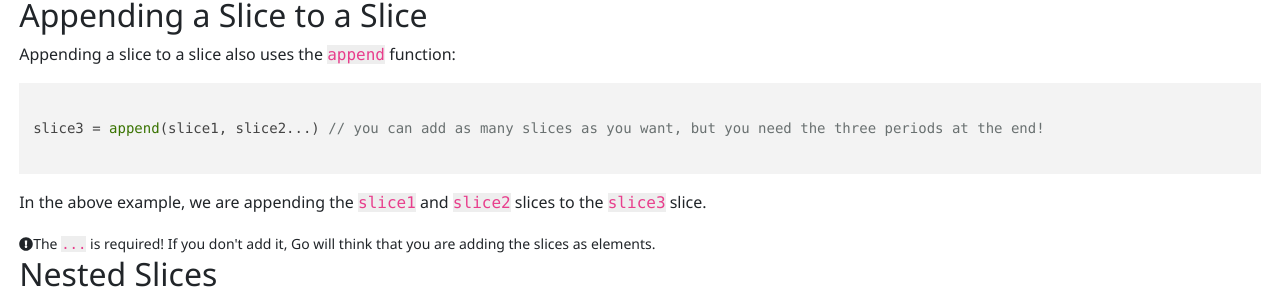
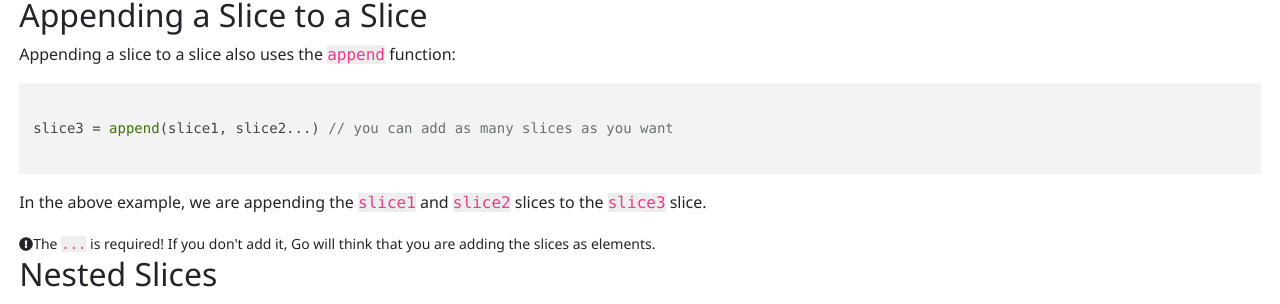
Before and after one commit to learnmonkey/learnmonkey.github.io, a Jekyll site: the page built from programming/golang/slices.html, in a window 1280 px wide. Shown: the part 598-902 px from the top of the page. Built offline with Jekyll 4.4.1, drawn with Linux system fonts in a browser that asks for light colours; nearby versions of some CDN libraries.

Commit message:
tiny tiny tiny tiny tiny edit

```diff
--- a/programming/golang/slices.html
+++ b/programming/golang/slices.html
@@ -39,7 +39,7 @@ slice_name = append(slice_name, element1, element2, ...)
     <h2>Appending a Slice to a Slice</h2>
     <p>Appending a slice to a slice also uses the <code>append</code> function:</p>
     <pre><code class="language-go">
-slice3 = append(slice1, slice2...) // you can add as many slices as you want, but you need the three periods at the end!
+slice3 = append(slice1, slice2...) // you can add as many slices as you want
     </code></pre>
     <p>In the above example, we are appending the <code>slice1</code> and <code>slice2</code> slices to the <code>slice3</code> slice.</p>
     <small><i class="fas fa-exclamation-circle"></i>The <code>...</code> is required! If you don't add it, Go will think that you are adding the slices as elements.</small>
```
